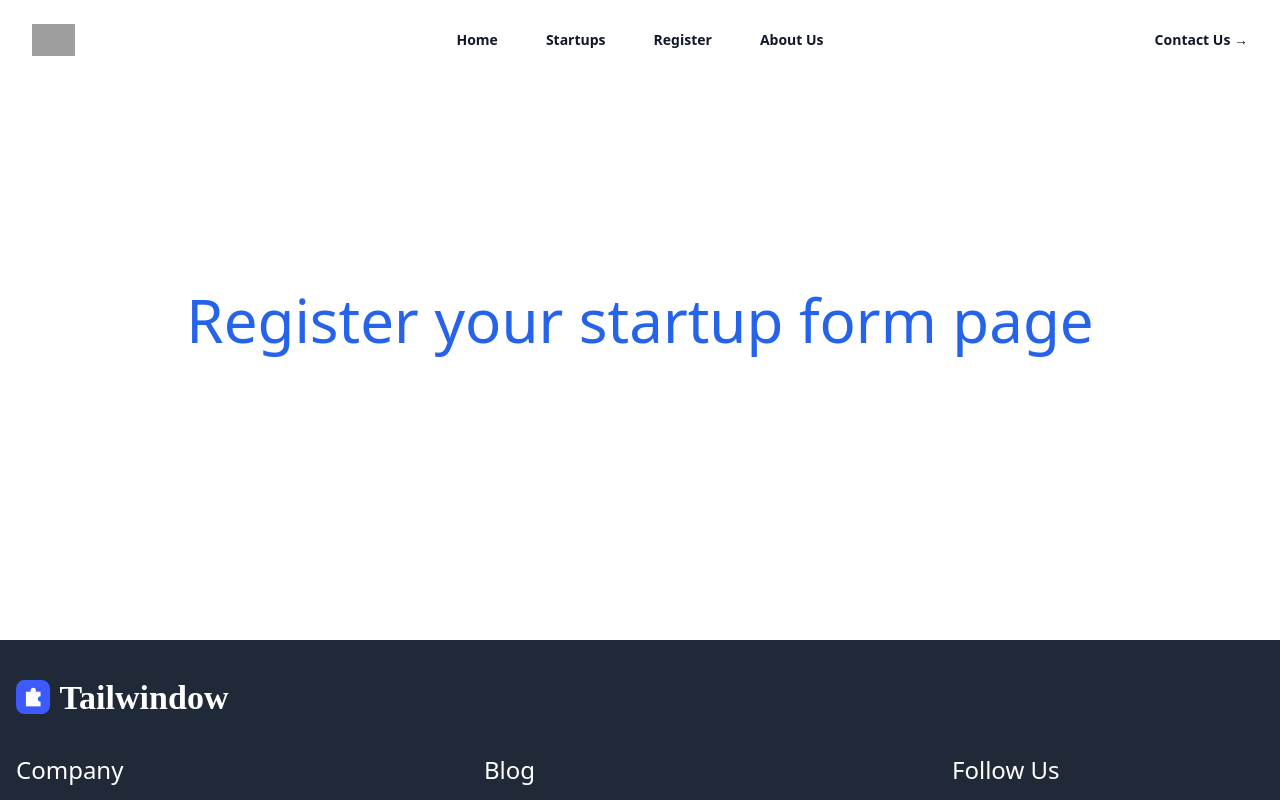
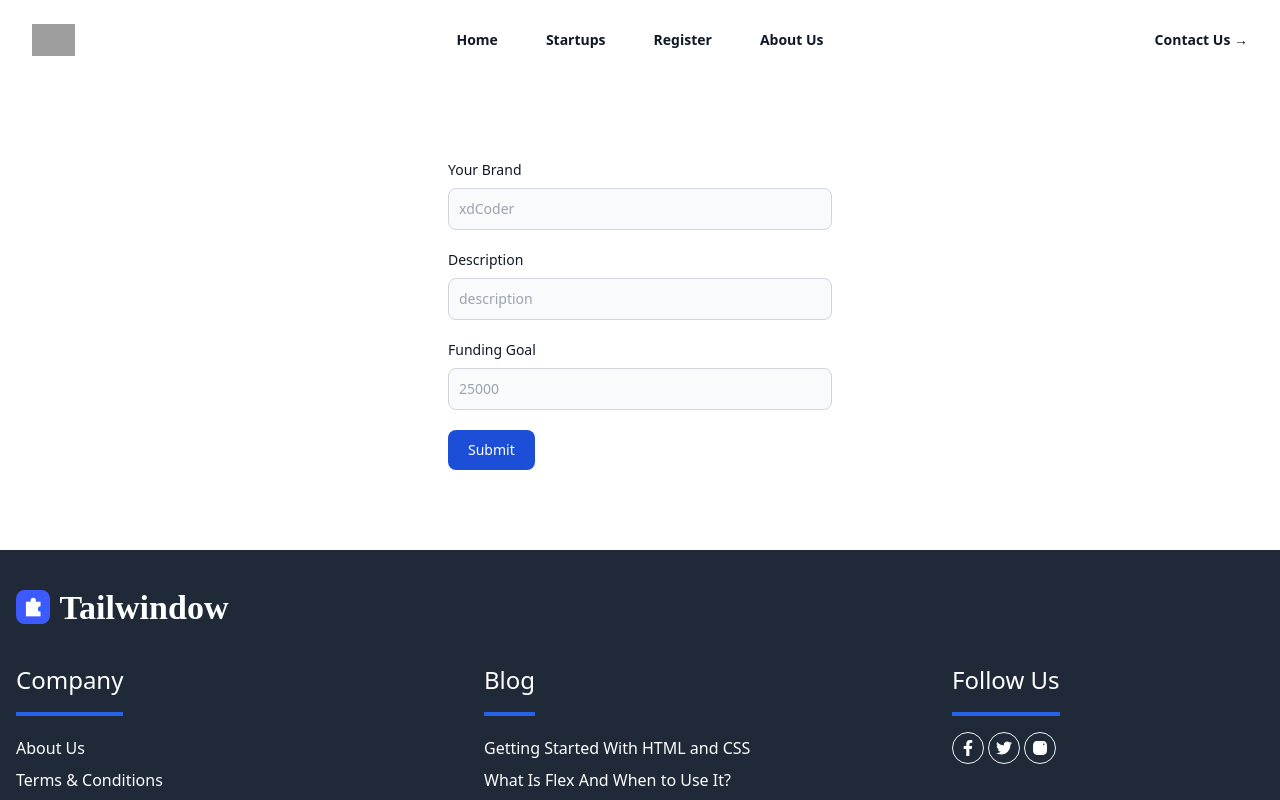
Before and after one commit to imadityaxd/startup0, a React app in the folder frontend/: page /register in a window 1280 px wide. Shown: the top 800 px of the page. Built offline with nearby package versions, Linux system fonts and the light colour scheme; grey boxes are pictures that could not be loaded; the HTML template or start-up script is replaced by a standard one.

Commit message:
form added with api integration

```diff
--- a/frontend/src/pages/Register.jsx
+++ b/frontend/src/pages/Register.jsx
@@ -1,7 +1,93 @@
+import { useState } from "react";
+import { createStartup } from "../services/api";
+
 export default function Register() {
+  const [startupData, setStartupData] = useState({
+    // image: "",
+    brand: "",
+    description: "",
+    fundingGoal: 0,
+    amountRaised: 0,
+  });
+  console.log(startupData);
+  // https://robohash.org/
+
+  const submitHandler = async (e) => {
+    e.preventDefault();
+    // setStartupData({ ...startupData, image: startupData.brand });
+    try {
+      const data = await createStartup(startupData);
+      console.log("data:", data);
+    } catch (error) {
+      console.log(error);
+    }
+  };
+
   return (
-    <div className="w-full h-[80vh] text-6xl flex justify-center items-center text-blue-600 text-center">
-      Register your startup form page
+    <div className="pt-40 pb-20 p-2">
+      <form onSubmit={submitHandler} className="max-w-sm mx-auto">
+        <div className="mb-5">
+          <label
+            htmlFor="brand"
+            className="block mb-2 text-sm font-medium text-gray-900 dark:text-white"
+          >
+            Your Brand
+          </label>
+          <input
+            type="text"
+            id="brand"
+            className="bg-gray-50 border border-gray-300 text-gray-900 text-sm rounded-lg focus:ring-blue-500 focus:border-blue-500 block w-full p-2.5 dark:bg-gray-700 dark:border-gray-600 dark:placeholder-gray-400 dark:text-white dark:focus:ring-blue-500 dark:focus:border-blue-500"
+            placeholder="xdCoder"
+            required
+            onChange={(e) =>
+              setStartupData({ ...startupData, brand: e.target.value })
+            }
+          />
+        </div>
+        <div className="mb-5">
+          <label
+            htmlFor="description"
+            className="block mb-2 text-sm font-medium text-gray-900 dark:text-white"
+          >
+            Description
+          </label>
+          <input
+            type="text"
+            id="brand"
+            className="bg-gray-50 border border-gray-300 text-gray-900 text-sm rounded-lg focus:ring-blue-500 focus:border-blue-500 block w-full p-2.5 dark:bg-gray-700 dark:border-gray-600 dark:placeholder-gray-400 dark:text-white dark:focus:ring-blue-500 dark:focus:border-blue-500"
+            placeholder="description"
+            required
+            onChange={(e) =>
+              setStartupData({ ...startupData, description: e.target.value })
+            }
+          />
+        </div>
+        <div className="mb-5">
+          <label
+            htmlFor="description"
+            className="block mb-2 text-sm font-medium text-gray-900 dark:text-white"
+          >
+            Funding Goal
+          </label>
+          <input
+            type="number"
+            id="fundinggoal"
+            className="bg-gray-50 border border-gray-300 text-gray-900 text-sm rounded-lg focus:ring-blue-500 focus:border-blue-500 block w-full p-2.5 dark:bg-gray-700 dark:border-gray-600 dark:placeholder-gray-400 dark:text-white dark:focus:ring-blue-500 dark:focus:border-blue-500"
+            placeholder="25000"
+            required
+            onChange={(e) =>
+              setStartupData({ ...startupData, fundingGoal: e.target.value })
+            }
+          />
+        </div>
+
+        <button
+          type="submit"
+          className="text-white bg-blue-700 hover:bg-blue-800 focus:ring-4 focus:outline-none focus:ring-blue-300 font-medium rounded-lg text-sm w-full sm:w-auto px-5 py-2.5 text-center dark:bg-blue-600 dark:hover:bg-blue-700 dark:focus:ring-blue-800"
+        >
+          Submit
+        </button>
+      </form>
     </div>
   );
 }
--- a/frontend/src/services/api.js
+++ b/frontend/src/services/api.js
@@ -1,13 +1,23 @@
-import axios from 'axios';
+import axios from "axios";
 
-const API_URL = 'http://localhost:3000'; // Change this to your server's URL
+const API_URL = "http://localhost:3000"; // Change this to your server's URL
 
 export const fetchStartups = async () => {
   try {
     const response = await axios.get(`${API_URL}/api/startups`);
     return response.data; // Return the data from the response
   } catch (error) {
-    console.error('Error fetching startups:', error);
+    console.error("Error fetching startups:", error);
     throw error; // You can throw the error or handle it as needed
   }
 };
+
+export const createStartup = async (data) => {
+  try {
+    const response = await axios.post(`${API_URL}/api/startups`, data);
+    return response.data;
+  } catch (error) {
+    console.error("Error creating startup:", error);
+    throw error;
+  }
+};
```
Also changed, not shown: 1 other file (tests, documents, lock files or other folders).
